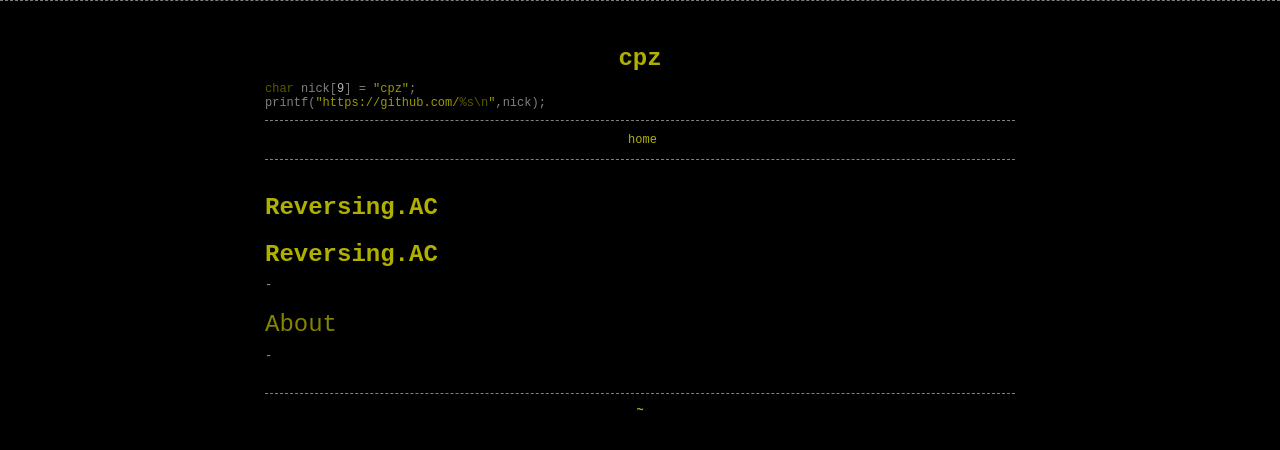
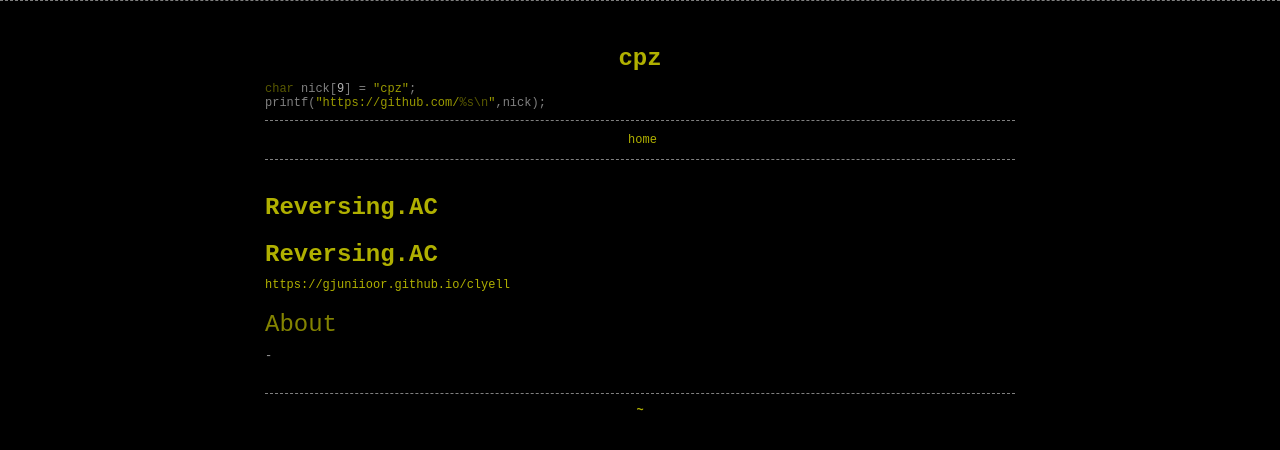
Before and after one commit to cpz/cpz.github.io, a Jekyll site: the page built from index.md, in a window 1280 px wide. Shown: the top 450 px of the page. Built offline with Jekyll 4.4.1, drawn with Linux system fonts in a browser that asks for light colours; our own code applies the rules of GitHub Pages for plain Markdown files; part of the change alters nothing that is shown.

Commit message:
Update index.md

```diff
--- a/index.md
+++ b/index.md
@@ -4,7 +4,7 @@ layout: content
 
 # Reversing.AC
 
--
+[https://gjuniioor.github.io/clyell](https://gjuniioor.github.io/clyell)
 
 ### About
 
```
